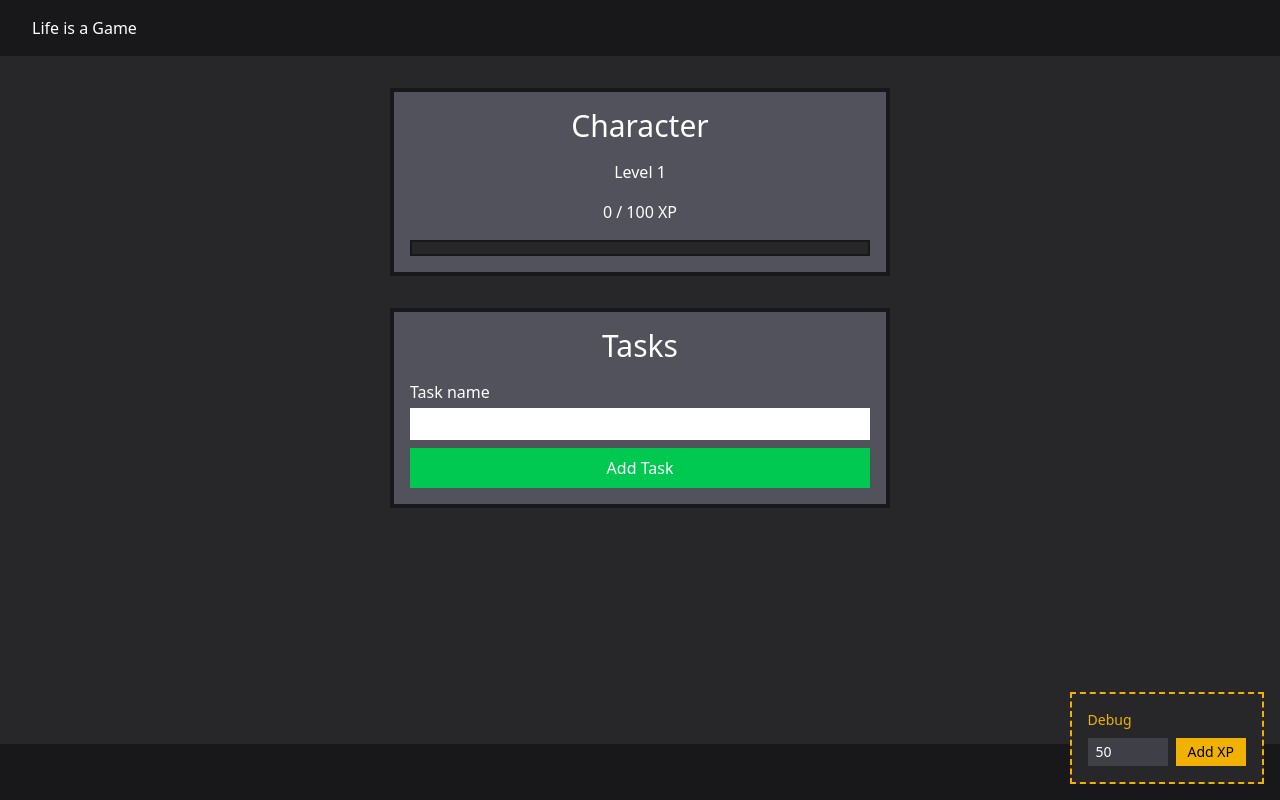
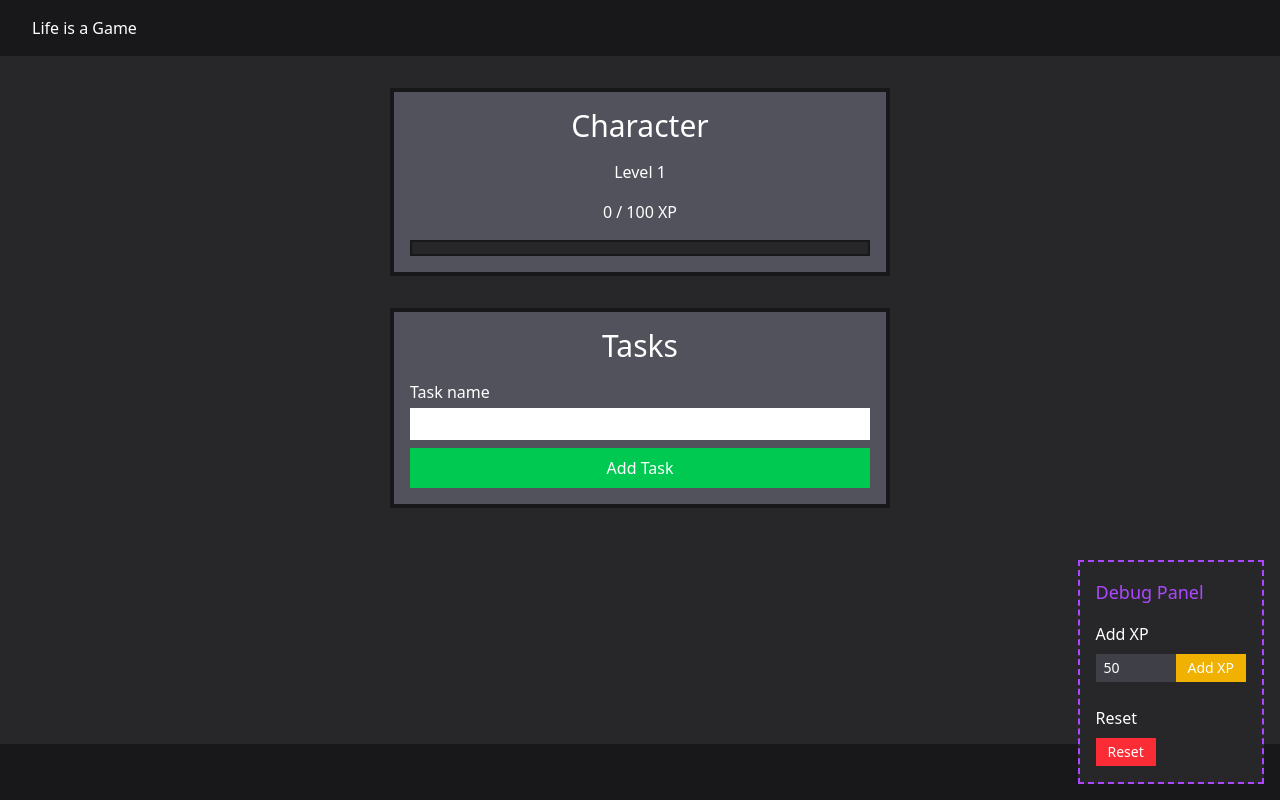
Before and after one commit to kapaha/life-is-a-game, a Vue app: page / in a window 1280 px wide. Built offline with nearby package versions, Linux system fonts and the light colour scheme; the HTML template or start-up script is replaced by a standard one.

Commit message:
Add reset button to debug panel

```diff
--- a/src/components/DebugPanel.vue
+++ b/src/components/DebugPanel.vue
@@ -1,28 +1,42 @@
 <script setup>
 import { ref } from 'vue';
 
-const emit = defineEmits(['add-xp']);
+const emit = defineEmits(['add-xp', 'reset']);
 
 const xpAmount = ref(50);
 </script>
 
 <template>
     <aside
-        class="fixed right-4 bottom-4 space-y-2 border-2 border-dashed border-yellow-500 bg-zinc-800 p-4"
+        class="fixed right-4 bottom-4 space-y-4 border-2 border-dashed border-purple-500 bg-zinc-800 p-4"
     >
-        <h3 class="text-sm text-yellow-500">Debug</h3>
-        <div class="flex items-center gap-2">
+        <p class="text-lg text-purple-500">Debug Panel</p>
+
+        <div class="flex flex-col gap-4">
+            <div class="space-y-2">
+                <p class="text-white">Add XP</p>
                 <input
                     v-model.number="xpAmount"
                     type="number"
                     class="w-20 bg-zinc-700 px-2 py-1 text-sm text-white"
                 />
                 <button
-                class="bg-yellow-500 px-3 py-1 text-sm text-black"
+                    class="bg-yellow-500 px-3 py-1 text-sm text-white"
                     @click="emit('add-xp', xpAmount)"
                 >
                     Add XP
                 </button>
             </div>
+
+            <div class="space-y-2">
+                <p class="text-white">Reset</p>
+                <button
+                    class="bg-red-500 px-3 py-1 text-sm text-white"
+                    @click="emit('reset')"
+                >
+                    Reset
+                </button>
+            </div>
+        </div>
     </aside>
 </template>
--- a/src/components/GameComp.vue
+++ b/src/components/GameComp.vue
@@ -72,6 +72,12 @@ function AddXp(amount) {
     if (totalXp.value >= currentLevel.value * XP_PER_LEVEL) {
         currentLevel.value += 1;
     }
+}
+
+function reset() {
+    tasks.value = [];
+    totalXp.value = 0;
+    currentLevel.value = 1;
 }
 
 function handleTaskComplete(id) {
@@ -154,6 +160,6 @@ function handleTaskComplete(id) {
             </form>
         </div>
     </main>
-    <DebugPanel v-if="isDev" @add-xp="AddXp" />
+    <DebugPanel v-if="isDev" @add-xp="AddXp" @reset="reset" />
     <footer class="bg-zinc-900 px-8 py-4 text-transparent">Footer</footer>
 </template>
```
Lines whose indentation alone changed are shown as unchanged.
